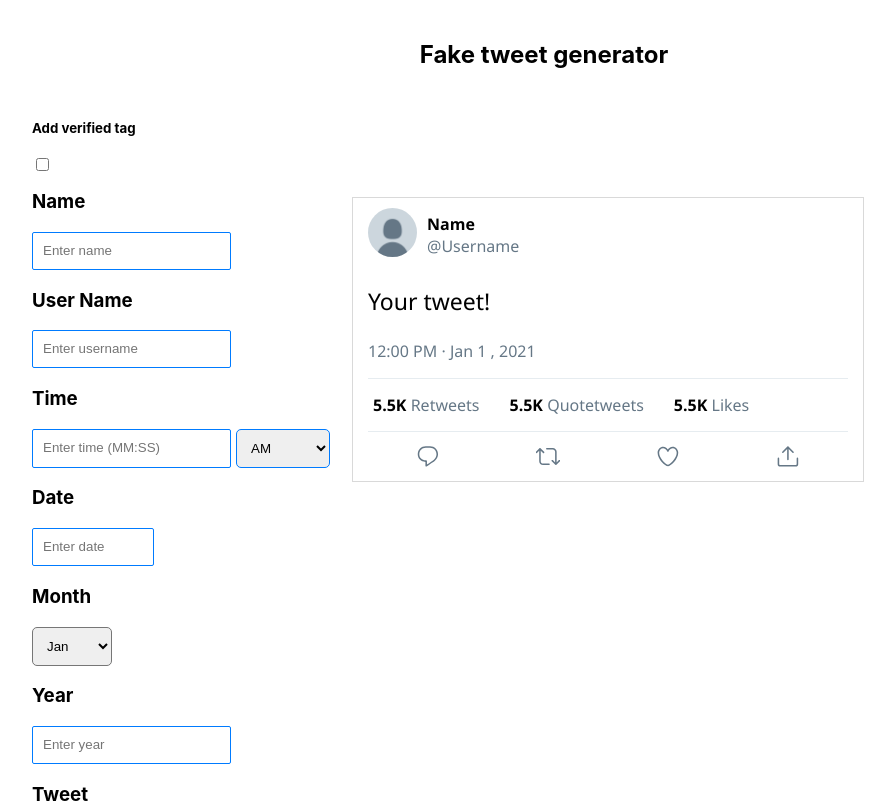
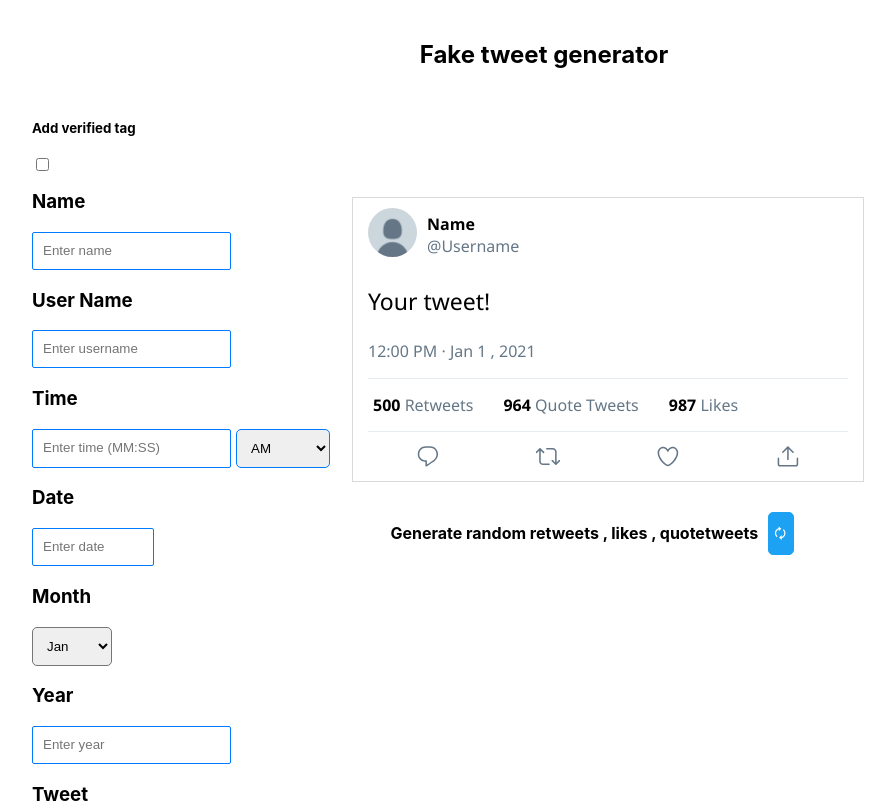
Before and after one commit to Deepakmukka1/tweetgen, a React (Create React App) app: page / in a window 1280 px wide. Shown: the top 803 px of the page, without its empty margins (96-991 px from the left). Built offline with nearby package versions, Linux system fonts and the light colour scheme.

Commit message:
(update):✨updated all the issues

```diff
--- a/public/index.html
+++ b/public/index.html
@@ -2,14 +2,14 @@
 <html lang="en">
   <head>
     <meta charset="utf-8" />
-    <link rel="icon" href="%PUBLIC_URL%/favicon.ico" />
+
     <meta name="viewport" content="width=device-width, initial-scale=1" />
     <meta name="theme-color" content="#000000" />
     <meta
       name="description"
       content="Web site created using create-react-app"
     />
-    <link rel="apple-touch-icon" href="%PUBLIC_URL%/logo192.png" />
+
     <!--
       manifest.json provides metadata used when your web app is installed on a
       user's mobile device or desktop. See https://developers.google.com/web/fundamentals/web-app-manifest/
--- a/src/Components/tweet.js
+++ b/src/Components/tweet.js
@@ -12,32 +12,74 @@ function Tweet() {
     month: "Jan",
     year: "2021",
     tweet: "Your tweet! ",
-    am_pm:'PM',
+    am_pm: "PM",
     proImage: images,
+    retweets: "500",
+    quotetweets: "964",
+    likes: "987",
   };
 
   const [fileds, SetFileds] = useState(data);
-  const [pro,setPro]=useState(false)
+  const [pro, setPro] = useState(false);
   const handleChange = (e) => {
     const name = e.target.name;
     const value = e.target.value;
     SetFileds({ ...fileds, [name]: value });
   };
-  const handleProfile=(e)=>{
-const file=e.target.files[0];
+  const generateRandom = () => {
+ //   console.log("hello")
+   let fretweets= Math.round(Math.random() * 90000 + 1)
+   let flikes= Math.round(Math.random() * 90000 + 1)
+   let fquotetweets= Math.round(Math.random() * 90000 + 1)
+   if(fretweets >=1000)
+   {
+     fretweets/=1000
+     fretweets=fretweets.toFixed(1)
+
+   }
+
+   if(flikes >=1000)
+   {
+
+     flikes/=1000
+     flikes=flikes.toFixed(1)
+   }
+
+   if(fquotetweets >=1000)
+   {
+
+     fquotetweets/=1000
+     fquotetweets=fquotetweets.toFixed(1)
+   }
+   SetFileds({...fileds,likes:`${flikes}K`,retweets:`${fretweets}K`,quotetweets:`${fquotetweets}K`})
+
+
+
+
+  };
+
+
+  const handleProfile = (e) => {
+    const file = e.target.files[0];
     //const name=e.target.name;
     SetFileds({ ...fileds, proImage: URL.createObjectURL(e.target.files[0]) });
-setPro(true)
-console.log(URL.createObjectURL(e.target.files[0]))
-  }
+    setPro(true);
+    console.log(URL.createObjectURL(e.target.files[0]));
+  };
   return (
     <div className="tweet-main">
+
         <div className="border-tweet">
         <div className="headerPart">
           <img src={fileds.proImage || images} />
           <div className="usernames" style={{ marginTop: "5px" }}>
             <span
-              style={{ marginLeft: "10px", color: "black", fontWeight: "bold" ,wordBreak:'break-word' }}
+              style={{
+                marginLeft: "10px",
+                color: "black",
+                fontWeight: "bold",
+                wordBreak: "break-word",
+              }}
             >
               {fileds.firsname}{" "}
               {remove && (
@@ -49,7 +91,11 @@ console.log(URL.createObjectURL(e.target.files[0]))
                     top: "2px",
                   }}
                 >
-                  <svg viewBox="0 0 24 24" style={{ height: "1rem" }}>
+                  <svg
+                    viewBox="0 0 24 24"
+                    style={{ height: "1rem" }}
+                    fill="rgba(29,161,242,1.00)"
+                  >
                     <g>
                       <path d="M22.5 12.5c0-1.58-.875-2.95-2.148-3.6.154-.435.238-.905.238-1.4 0-2.21-1.71-3.998-3.818-3.998-.47 0-.92.084-1.336.25C14.818 2.415 13.51 1.5 12 1.5s-2.816.917-3.437 2.25c-.415-.165-.866-.25-1.336-.25-2.11 0-3.818 1.79-3.818 4 0 .494.083.964.237 1.4-1.272.65-2.147 2.018-2.147 3.6 0 1.495.782 2.798 1.942 3.486-.02.17-.032.34-.032.514 0 2.21 1.708 4 3.818 4 .47 0 .92-.086 1.335-.25.62 1.334 1.926 2.25 3.437 2.25 1.512 0 2.818-.916 3.437-2.25.415.163.865.248 1.336.248 2.11 0 3.818-1.79 3.818-4 0-.174-.012-.344-.033-.513 1.158-.687 1.943-1.99 1.943-3.484zm-6.616-3.334l-4.334 6.5c-.145.217-.382.334-.625.334-.143 0-.288-.04-.416-.126l-.115-.094-2.415-2.415c-.293-.293-.293-.768 0-1.06s.768-.294 1.06 0l1.77 1.767 3.825-5.74c.23-.345.696-.436 1.04-.207.346.23.44.696.21 1.04z"></path>
                     </g>
@@ -59,7 +105,13 @@ console.log(URL.createObjectURL(e.target.files[0]))
             </span>
 
             <br />
-            <span style={{ marginLeft: "10px", color: "#657786" ,wordBreak:'break-word'}}>
+            <span
+              style={{
+                marginLeft: "10px",
+                color: "#657786",
+                wordBreak: "break-word",
+              }}
+            >
               @{fileds.username}
             </span>
           </div>
@@ -76,13 +128,14 @@ console.log(URL.createObjectURL(e.target.files[0]))
           {fileds.tweet}
         </h3>
         <p style={{ color: "#657786" }}>
-          {fileds.time} {fileds.am_pm} ·{` ${fileds.month} ${fileds.date} , ${fileds.year}`}
+          {fileds.time} {fileds.am_pm} ·
+          {` ${fileds.month} ${fileds.date} , ${fileds.year}`}
         </p>
 
         <div className="numbers">
-          <span>5.5K </span> Retweets
-          <span style={{ marginLeft: "30px" }}>5.5K </span> Quotetweets
-          <span style={{ marginLeft: "30px" }}>5.5K </span> Likes
+          <span>{fileds.retweets}</span> Retweets
+          <span style={{ marginLeft: "30px" }}>{fileds.quotetweets} </span> Quote Tweets
+          <span style={{ marginLeft: "30px" }}>{fileds.likes} </span> Likes
         </div>
 
         <div className="emojis">
@@ -108,7 +161,16 @@ console.log(URL.createObjectURL(e.target.files[0]))
             </g>
           </svg>
         </div>
+
       </div>
+    <div style={{position:'absolute',left:'38%'}}>
+      <br/>
+     <span style={{display:'inline-flex'}}> <h4>Generate random retweets , likes , quotetweets</h4> <button className="generateButton"
+     onClick={generateRandom}
+     >🗘</button></span>
+    </div>
+
+
       <div className="container">
         <h5>Add verified tag</h5>
         <input
@@ -130,19 +192,22 @@ console.log(URL.createObjectURL(e.target.files[0]))
           onChange={(e) => handleChange(e)}
         />
         <h3>Time</h3>
-        <div style={{display:'inline-flex'}}>
+        <div style={{ display: "inline-flex" }}>
           <input
             placeholder="Enter time (MM:SS)"
             name="time"
             onChange={(e) => handleChange(e)}
           />
-         <select onChange={(e) => handleChange(e)} name="am_pm" style={{marginLeft:'5px',border:'1px solid #007BFF'}}>
+          <select
+            onChange={(e) => handleChange(e)}
+            name="am_pm"
+            style={{ marginLeft: "5px", border: "1px solid #007BFF" }}
+          >
             <option selected="" disabled>
               AM / PM
             </option>
             <option value="AM">AM</option>
             <option value="PM">PM</option>
-
           </select>
         </div>
         <h3>Date</h3>
@@ -152,7 +217,7 @@ console.log(URL.createObjectURL(e.target.files[0]))
           type="number"
           min="1"
           max="31"
-          style={{width:'100px'}}
+          style={{ width: "100px" }}
           onChange={(e) => handleChange(e)}
         />
         <h3>Month</h3>
@@ -181,20 +246,26 @@ console.log(URL.createObjectURL(e.target.files[0]))
           onChange={(e) => handleChange(e)}
         />
         <h3>Tweet</h3>
-        <textarea rows="10" cols="50" style={{resize:'none',outline:'none',border:'1px solid #007BFF'}}
+        <textarea
+          rows="10"
+          cols="50"
+          style={{
+            resize: "none",
+            outline: "none",
+            border: "1px solid #007BFF",
+          }}
           placeholder="Enter tweet"
           name="tweet"
           onChange={(e) => handleChange(e)}
         />
         <h3>Profile picture</h3>
-        <input
-          type="file"
-          name="proImage"
-          onChange={(e) => handleProfile(e)}
-        />
+        <input type="file" name="proImage" onChange={(e) => handleProfile(e)} />
+        <br />
+
         <br />
         <br/>
       </div>
+
     </div>
   );
 }
--- a/src/index.css
+++ b/src/index.css
@@ -76,3 +76,20 @@ code {
   padding: 10px;
   border-radius: 5px;
 }
+.verified {
+  color: rgba(29, 161, 242, 1);
+  /* background-color: rgba(29, 161, 242, 1); */
+}
+.generateButton {
+  padding: 0 5px 0 5px;
+  line-height: 5px;
+  outline: none;
+  cursor: pointer;
+  margin: 10px;
+  border: 1px solid rgba(29, 161, 242, 1);
+  background-color: rgba(29, 161, 242, 1);
+  color: white;
+  border-radius: 5px;
+  z-index: 999;
+  letter-spacing: 0.1rem;
+}
```
Lines whose indentation alone changed are shown as unchanged.
